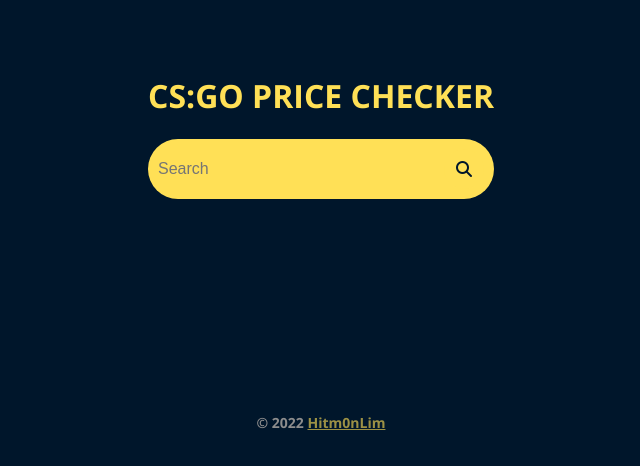
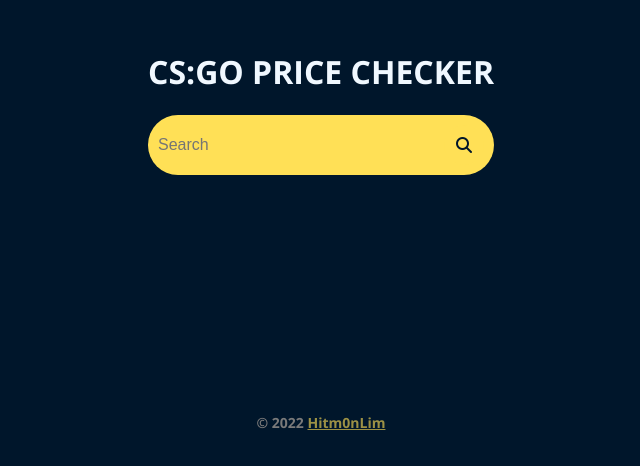
Before and after one commit to Cypherpunkz1/csgo-price-checker, an Electron app: page src/index.html in a window 900 px wide. Shown: the part 274-740 px from the top of the page, without its empty margins (129-769 px from the left). Drawn offline with nearby package versions, Linux system fonts and the light colour scheme.

Commit message:
Completed UI

```diff
--- a/src/style.css
+++ b/src/style.css
@@ -9,14 +9,13 @@
 
 .center {
     position: absolute;
-    top: 50%;
+    top: 47%;
     left: 50%;
     transform: translate(-50%, -50%);
 }
 
 .center h1 {
     text-align: center;
-    color: #ffe056;
 }
 
 .search-bar {
@@ -50,6 +49,7 @@
     transition: 0.4s;
     line-height: 40px;
     width: 280px;
+    outline: none;
 }
 
 .footer {
@@ -58,7 +58,7 @@
     bottom: 10%;
     transform: translate(-50%);
     font-size: 14px;
-    color: #8d8d8d;
+    color: #7a7a7a;
 }
 
 .footer a {
```
Also changed, not shown: index.js (+8 -6 lines).
